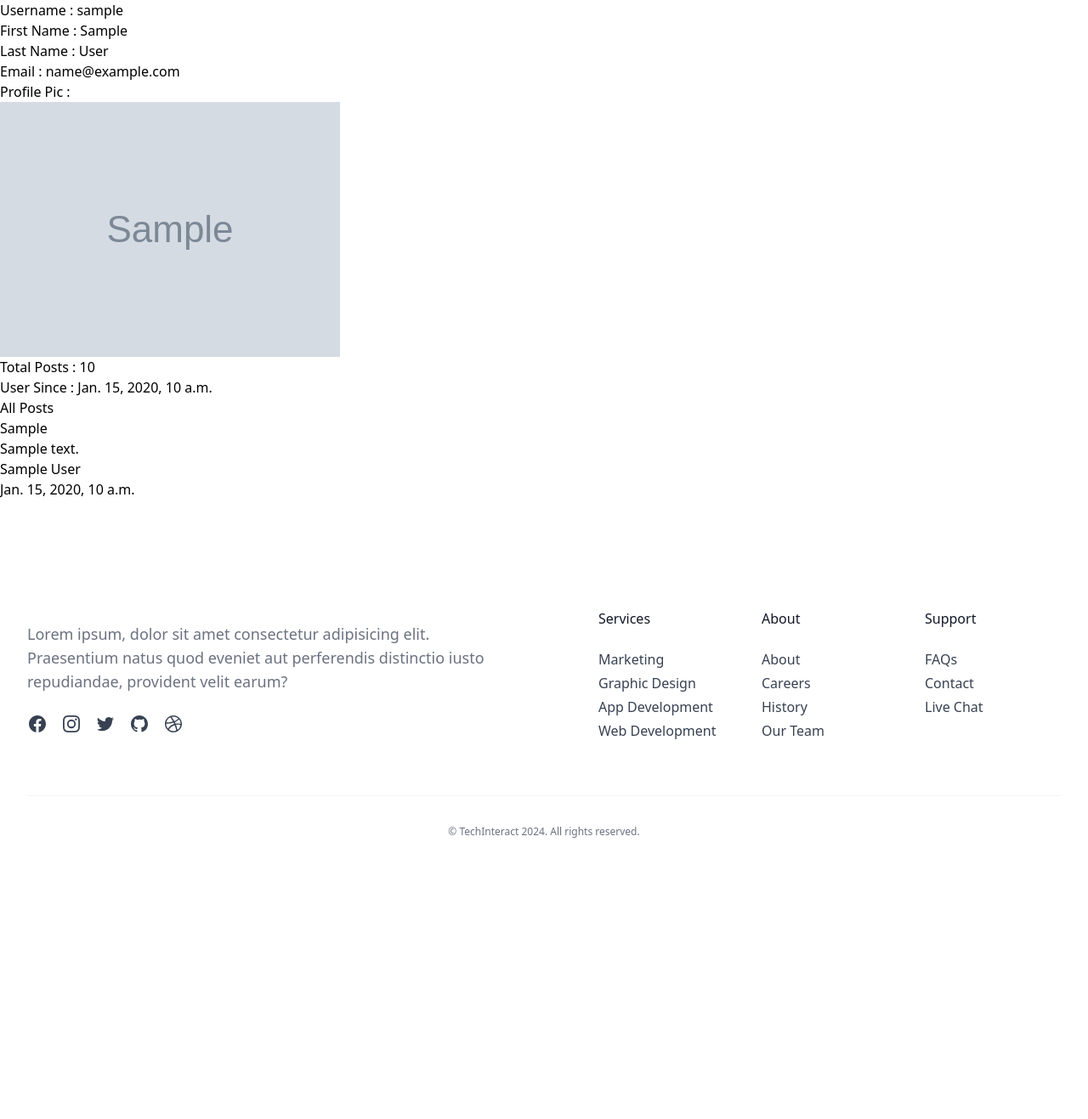
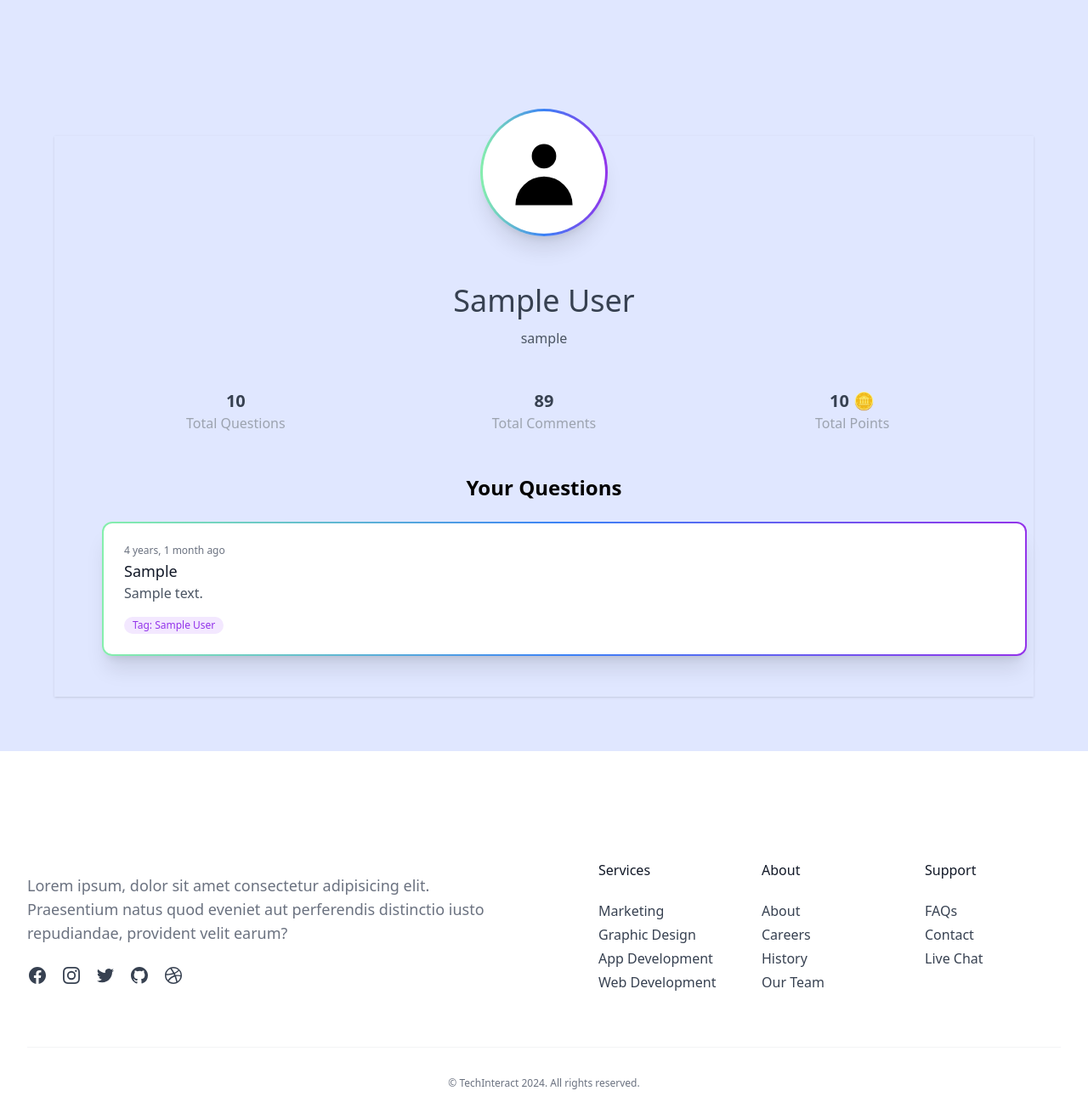
Before and after one commit to avnishbharadva/techinteract, a Django app: page /profile in a window 1280 px wide. Shown: the part 80-1397 px from the top of the page at 85% size. Before the commit the page ends 1066 px from the top, so only its background shows below. Run offline with Django 4.2, Linux system fonts and the light colour scheme; a user stored in the database is signed in; tables that the repository leaves empty hold one stand-in row (values such as "Sample post"); grey boxes marked "Sample" are stand-in pictures; some libraries are stand-ins or nearby versions.

Commit message:
reward system done

```diff
--- a/main/models.py
+++ b/main/models.py
@@ -11,6 +11,7 @@ class Users(models.Model):
     email = models.EmailField()
     password = models.TextField()
     profile_pic = models.ImageField(upload_to='user_profile')
+    points = models.IntegerField(default=0)
     total_query = models.IntegerField(default=0)
     created_at = models.DateTimeField(auto_now_add=True)
 
@@ -28,3 +29,4 @@ class Response(models.Model):
     response = models.TextField()
     query = models.ForeignKey(Query, on_delete=models.CASCADE)
     created_at = models.DateTimeField(auto_now_add=True)
+    is_verified = models.BooleanField(default=False)
--- a/main/urls.py
+++ b/main/urls.py
@@ -13,4 +13,5 @@ urlpatterns = [
     path('tag/<int:tag_id>', views.tag_detail, name="tag_detail"),
     path('add_response', views.add_response, name="add_response"),
     path('profile', views.profile, name='profile'),
+    path('user_points/<int:user_id>/<int:question_id>/<int:res_id>', views.user_points, name='user_points'),
 ]
--- a/main/views.py
+++ b/main/views.py
@@ -134,3 +134,16 @@ def profile(request):
     user_detail = Users.objects.get(id=request.user.id)
     posts = Query.objects.select_related('tag').filter(user_id=request.user.id)
     return render(request, 'my_profile.html', {'user_detail':user_detail,'posts':posts})
+
+def user_points(request, user_id,question_id,res_id):
+    user = Users.objects.get(id = user_id)
+    response = Response.objects.get(id= res_id)
+    old_points = user.points
+    if response.is_verified == False:
+
+        new_points = old_points+5
+        user.points = new_points
+        response.is_verified = True
+        user.save()
+        response.save()
+    return redirect(f'/question/{question_id}')
--- a/templates/my_profile.html
+++ b/templates/my_profile.html
@@ -1,7 +1,105 @@
 {% extends 'base.html' %}
 
 {% block content %}
-<div class="profile_det">
+{% load humanize %}
+
+<head>
+    <style>
+          .gradient-border {
+          /* background: linear-gradient(to right, #ff7e5f, #feb47b); */
+          border: 2px solid transparent;
+          color: #000;
+          border-radius: 4px;
+          border-image: linear-gradient(to right, #48CB90, #8675ED);
+          border-image-slice: 1;
+        }
+
+
+
+        .gradient-border-div {
+          border: 2px solid #6575f1;
+          color: #000;
+          border-radius: 50%;
+          border-image-slice: 1;
+        }
+
+
+
+        .gradient-border:hover {
+            background: #6575F1;
+            color: #fff;
+        }
+    </style>
+</head>
+
+<div class="p-16 bg-indigo-100">
+    <div class="p-8  shadow mt-24">
+
+
+        <div class="relative">
+            <div
+                class="w-[150px] h-[150px] -mt-16 hover:animate-background mx-auto rounded-full bg-gradient-to-r from-green-300 via-blue-500 to-purple-600 p-0.5 shadow-xl transition flex justify-center items-center hover:bg-[length:400%_400%] hover:shadow-sm hover:[animation-duration:_4s]">
+                <div class="rounded-full bg-white p-2 sm:p-6">
+                <svg xmlns="http://www.w3.org/2000/svg" class="h-24 w-24" viewBox="0 0 20 20" fill="currentColor">
+                    <path fill-rule="evenodd" d="M10 9a3 3 0 100-6 3 3 0 000 6zm-7 9a7 7 0 1114 0H3z"
+                        clip-rule="evenodd" />
+                </svg>
+            </div>
+            </div>
+        </div>
+
+
+
+
+        <div class="mt-14 text-center pb-12">
+            <h1 class="text-4xl font-medium text-gray-700">{{user_detail.first_name}} {{user_detail.last_name}}</h1>
+            <p class="font-light text-gray-600 mt-3">{{user_detail.username}}</p>
+        </div>
+        <div class="grid grid-cols-3 text-center mb-12 order-last md:order-first mt-20 md:mt-0">
+            <div>
+                <p class="font-bold text-gray-700 text-xl">{{user_detail.total_query}}</p>
+                <p class="text-gray-400">Total Questions</p>
+            </div>
+            <div>
+                <p class="font-bold text-gray-700 text-xl">89</p>
+                <p class="text-gray-400">Total Comments</p>
+            </div>
+            <div>
+                <p class="font-bold text-gray-700 text-xl">{{user_detail.points}} 🪙</p>
+                <p class="text-gray-400">Total Points</p>
+            </div>
+        </div>
+
+
+        <h2 class="text-2xl text-center font-bold my-6">Your Questions</h2>
+        {% for post in posts %}
+        <div class="w-full ms-6 mb-4">
+            <article
+              class="hover:animate-background rounded-xl bg-gradient-to-r from-green-300 via-blue-500 to-purple-600 p-0.5 shadow-xl transition hover:bg-[length:400%_400%] hover:shadow-sm hover:[animation-duration:_4s]">
+              <div class="rounded-[10px] bg-white p-4 sm:p-6">
+                <time datetime="2022-10-10" class="block text-xs text-gray-500"> {{ post.created_at|naturaltime }} </time>
+
+                <a href="{% url 'question_detail' question_id=post.id %}">
+                  <h3 class="mt-0.5 text-lg font-medium text-gray-900">
+                    {{post.query}}
+                  </h3>
+                  <p class="text-gray-600">{{post.desc}}</p>
+                </a>
+
+                <div class="mt-4 flex flex-wrap gap-1">
+                  <span class="whitespace-nowrap rounded-full bg-purple-100 px-2.5 py-0.5 text-xs text-purple-600">
+                    Tag: {{post.tag.tag_name}}
+                  </span>
+                </div>
+              </div>
+            </article>
+          </div>
+          {% endfor %}
+
+    </div>
+</div>
+
+<!-- <div class="profile_det">
     <h1>Username : {{user_detail.username}}</h1>
     <h2>First Name : {{user_detail.first_name}}</h2>
     <h2>Last Name : {{user_detail.last_name}}</h2>
@@ -9,9 +107,9 @@
     <h2>Profile Pic : <img src="{{user_detail.profile_pic}}" alt="profile_pic"></h2>
     <h2>Total Posts : {{user_detail.total_query}}</h2>
     <h2>User Since : {{user_detail.created_at}}</h2>
-</div>
+</div> -->
 
-<div class="posts">
+<!-- <div class="posts">
 
     <h1>All Posts</h1>
     {% for post in posts %}
@@ -25,5 +123,5 @@
     </div>
     {% endfor %}
 
-</div>
+</div> -->
 {% endblock %}
```
Also changed, not shown: templates/question_detail.html (+66 -18 lines), templates/questions.html (+1 -7 lines), main/migrations/0005_users_points.py (added), main/migrations/0006_response_is_verified.py (added). Lines whose indentation alone changed are shown as unchanged.
